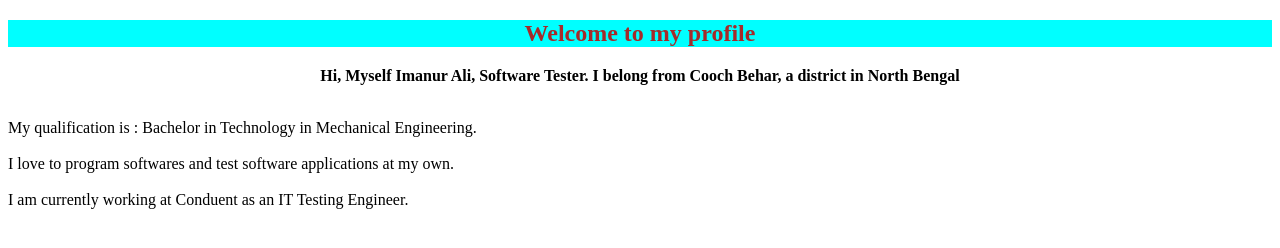
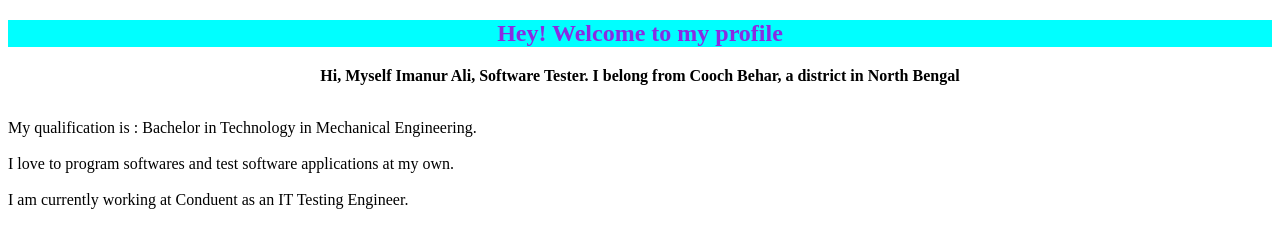
Before and after one commit to ali-imxnur/Lets-Learn-Git, a plain HTML site: page index.html in a window 1280 px wide. Drawn offline with Linux system fonts and the light colour scheme.

Commit message:
2nd commit

```diff
--- a/index.html
+++ b/index.html
@@ -7,7 +7,7 @@
     <link rel="stylesheet" href="style.css">
 </head>
 <body>
-    <h2 align = "center">Welcome to my profile</h2>
+    <h2 align = "center">Hey! Welcome to my profile</h2>
 
     <p align = "center">
        <b>  Hi, Myself Imanur Ali, Software Tester. I belong from Cooch Behar, a district in North Bengal</b><br> <br>
--- a/style.css
+++ b/style.css
@@ -1,4 +1,4 @@
 h2{
-    color: brown;
+    color: blueviolet;
     background-color: cyan;
 }
```
